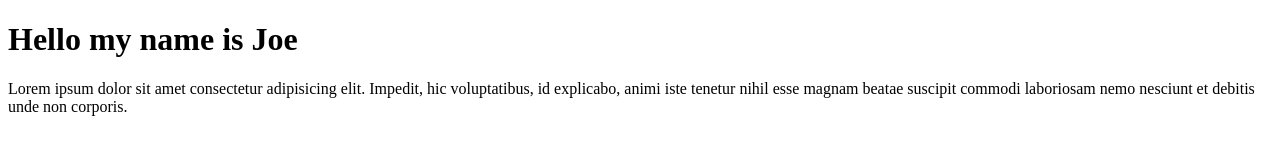
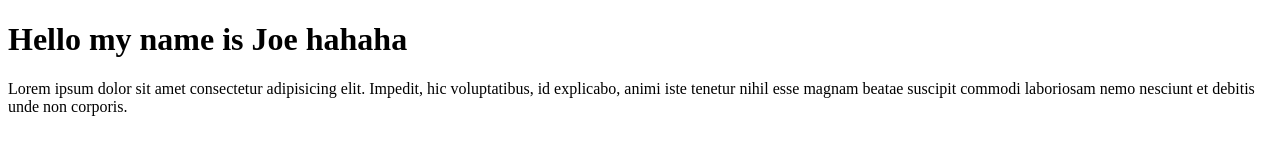
Before and after one commit to peytonas/codeworks-journals, a plain HTML site: page index.html in a window 1280 px wide. Drawn offline with Linux system fonts and the light colour scheme.

Commit message:
2nd commit

```diff
--- a/index.html
+++ b/index.html
@@ -9,7 +9,7 @@
 </head>
 
 <body>
-  <h1>Hello my name is Joe</h1>
+  <h1>Hello my name is Joe hahaha</h1>
   <p>Lorem ipsum dolor sit amet consectetur adipisicing elit. Impedit, hic voluptatibus, id explicabo, animi iste
     tenetur nihil esse magnam beatae suscipit commodi laboriosam nemo nesciunt et debitis unde non corporis.</p>
 </body>
```
